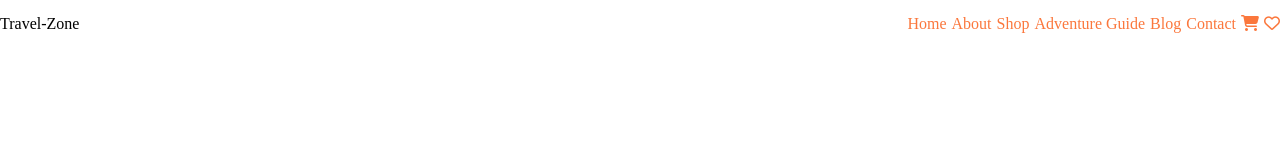
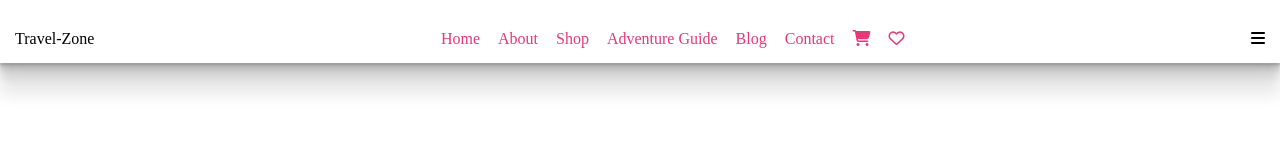
Before and after one commit to VIMALKUMAR23/Travelsite, a plain HTML site: page index.html in a window 1280 px wide. Drawn offline with Linux system fonts and the light colour scheme.

Commit message:
menu-toggle

```diff
--- a/index.html
+++ b/index.html
@@ -36,6 +36,9 @@
             </li>
           </ul>
         </div>
+        <div class="navbar__toggle">
+          <i class="fa-solid fa-bars"></i>
+        </div>
       </nav>
       <!-- nav end  -->
     </div>
--- a/style.css
+++ b/style.css
@@ -26,22 +26,26 @@ ul{
  justify-content: space-between;
  align-items: center;
  margin-top: 15px;
+ box-shadow: rgba(0, 0, 0, 0.09) 0px 2px 1px, rgba(0, 0, 0, 0.09) 0px 4px 2px, rgba(0, 0, 0, 0.09) 0px 8px 4px, rgba(0, 0, 0, 0.09) 0px 16px 8px, rgba(0, 0, 0, 0.09) 0px 32px 16px;
+ padding: 15px;
 }
 
 .menu__list ul{
 
     display: flex;
-    gap: 5px;
+    gap: 18px;
 }
 
 /* menu list links  */
 
 .menu__list ul li a{
     text-decoration: none;
-    color: var(--base-100);
+    color: var(--notpink-500)
 }
 
 .menu__list ul li a:hover{
     text-decoration: underline;
     color: var(--primary-200);
 }
+
+/* media query  */
```
